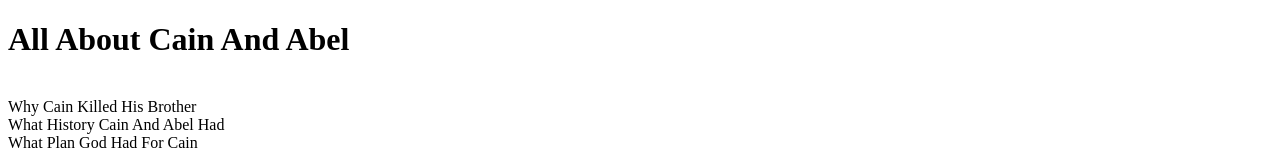
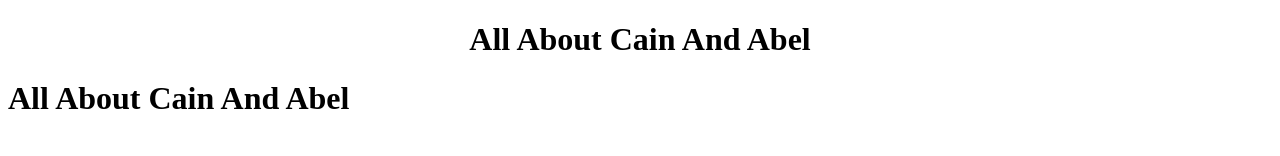
Before and after one commit to Xvaruxi/Cain-And-Abel-, a plain HTML site: page index.html in a window 1280 px wide. Shown: the top 156 px of the page. Drawn offline with Linux system fonts and the light colour scheme.

Commit message:
Update index.html

```diff
--- a/index.html
+++ b/index.html
@@ -14,6 +14,7 @@
  </head>
 
     <body>
+        <h1 align="center">All About Cain And Abel</h1>
     <h1>All About Cain And Abel</h1>
     <p>
     <br>Why Cain Killed His Brother
```
